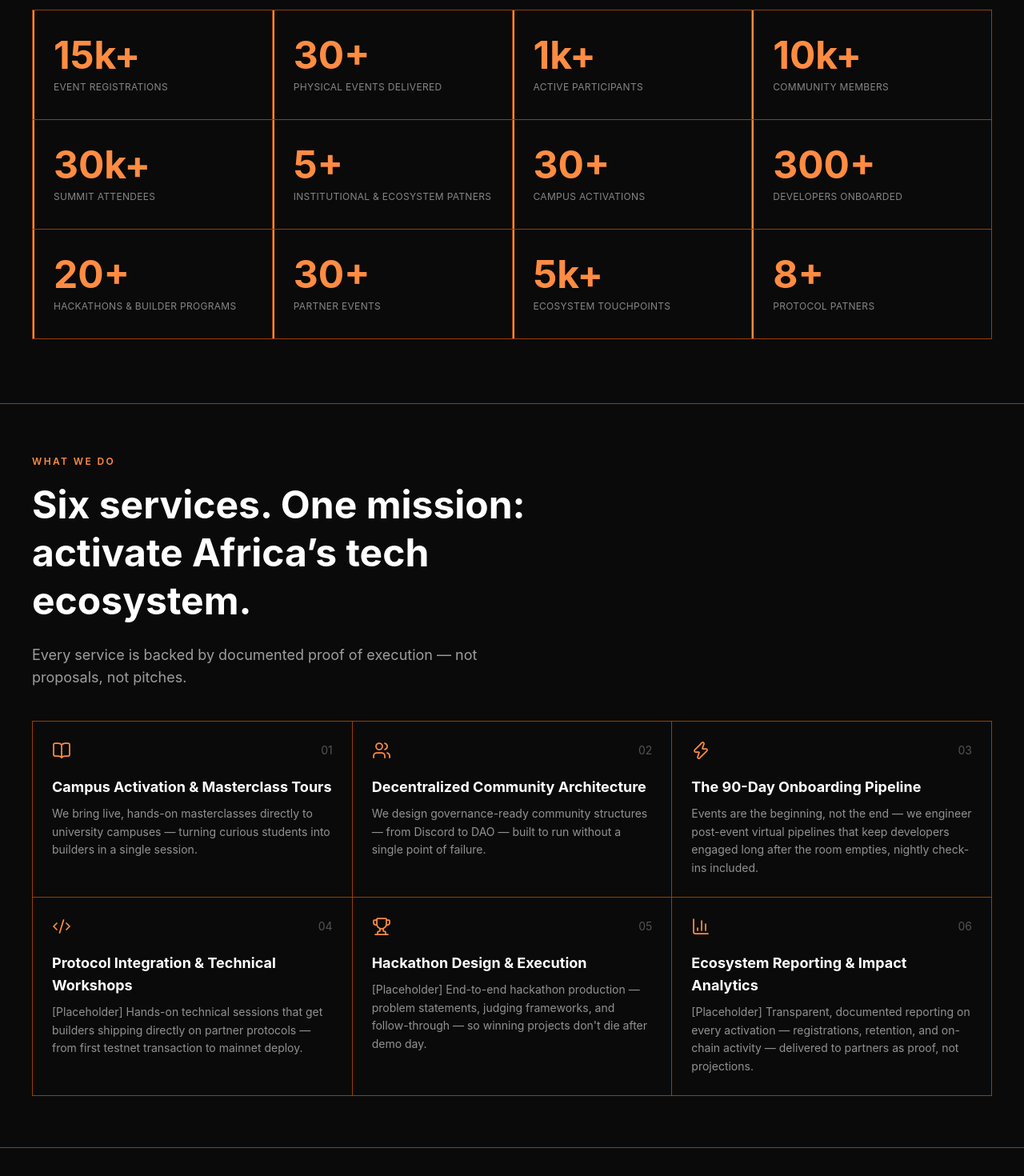
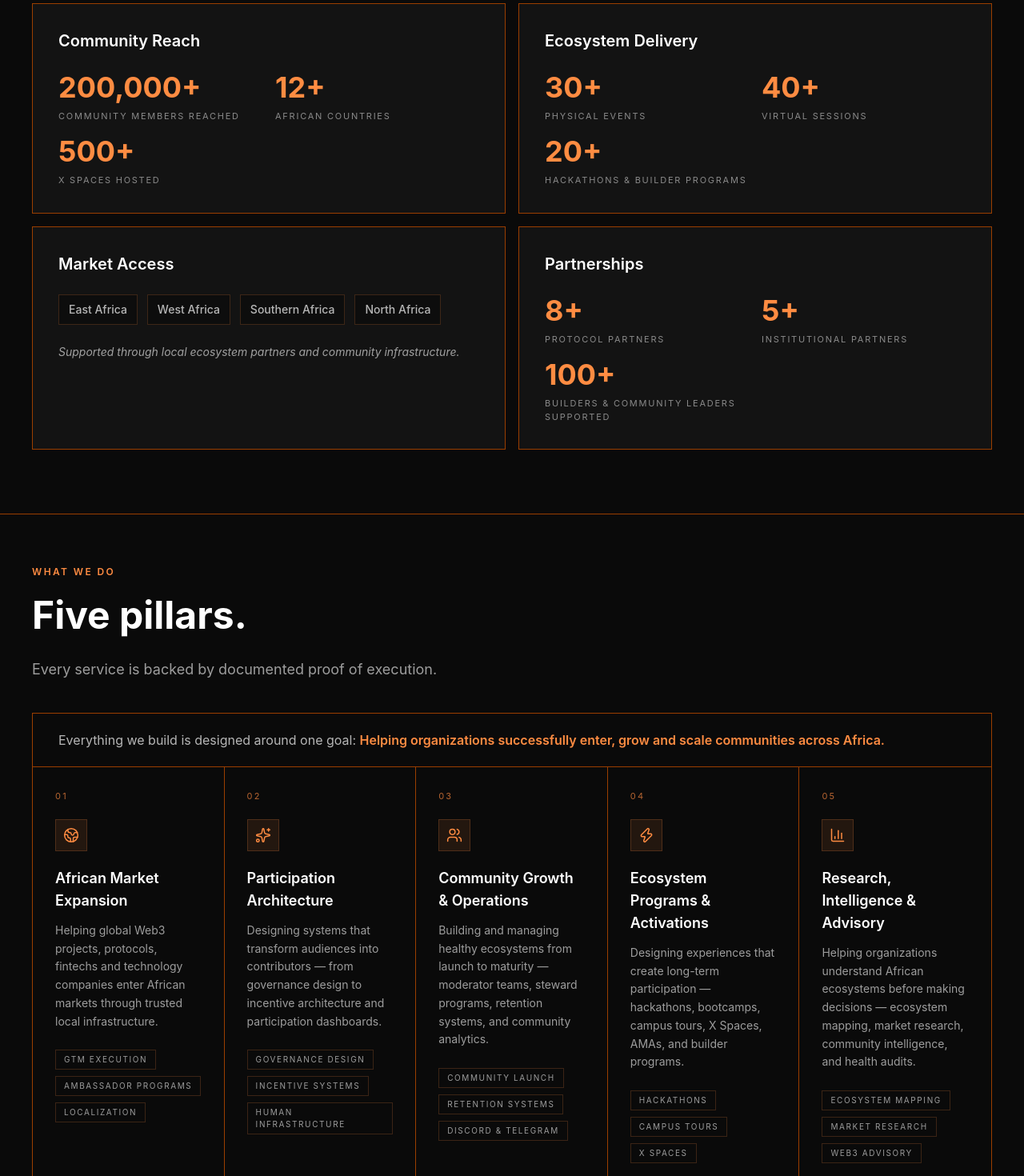
Before and after one commit to wisdomchinecherem/techburst, a Next.js app: page / in a window 1280 px wide. Shown: the part 1160-2630 px from the top of the page at 80% size. Built offline with nearby package versions, Linux system fonts and the light colour scheme.

Commit message:
updated the page's content

```diff
--- a/app/page.tsx
+++ b/app/page.tsx
@@ -9,7 +9,6 @@ import PartnersSection from "./ui/PartnersSection";
 import ServicesSection from "./ui/ServicesSection";
 import StatsSection from "./ui/StatsSection";
 import "./globals.css";
-
 
 export default function Page() {
   return (
@@ -23,6 +22,32 @@ export default function Page() {
       <CaseStudiesSection />
       <PartnersSection />
       <AboutSection />
+      <section className="border-t border-border bg-[#0B0B0B] px-6 py-16 sm:px-10 sm:py-20">
+        <div className="mx-auto max-w-5xl text-center">
+          <blockquote className="font-display text-2xl leading-tight text-white sm:text-3xl md:text-4xl">
+            TechBurst builds the{" "}
+            <span className="text-orange">human infrastructure</span> behind
+            Africa&apos;s fastest-growing technology ecosystems. We help
+            organizations enter African markets, activate contributors,
+            coordinate communities, and transform participation into{" "}
+            <span className="text-orange">measurable outcomes</span>.
+          </blockquote>
+          <div className="mt-8 flex flex-wrap justify-center gap-3">
+            <a
+              href="#top"
+              className="inline-flex items-center rounded-md bg-orange px-5 py-3 text-sm font-semibold text-black transition-colors hover:bg-orange-light"
+            >
+              Partner With Us
+            </a>
+            <a
+              href="#hackathons"
+              className="inline-flex items-center rounded-md border border-orange/70 px-5 py-3 text-sm font-semibold text-orange transition-colors hover:bg-orange/10"
+            >
+              View Case Studies
+            </a>
+          </div>
+        </div>
+      </section>
       <Footer />
     </main>
   );
--- a/app/ui/Footer.tsx
+++ b/app/ui/Footer.tsx
@@ -30,8 +30,8 @@ export default function Footer() {
               </span>
             </div>
             <p className="mt-4 text-sm text-white/50">
-              Africa&rsquo;s ecosystem activation engine — documented proof of
-              execution, not proposals.
+              Africa&rsquo;s ecosystem infrastructure partner — building the
+              systems behind sustainable growth.
             </p>
           </div>
 
@@ -70,7 +70,9 @@ export default function Footer() {
         </div>
 
         <div className="mt-14 flex flex-wrap justify-between gap-4 border-t border-border pt-8 text-xs text-white/35">
-          <span>© 2026 TECHBURST. All rights reserved.</span>
+          <span>
+            © 2026 TechBurst. Africa's Ecosystem Infrastructure Partner.
+          </span>
           <span>Built for builders.</span>
         </div>
       </div>
--- a/app/ui/ServicesSection.tsx
+++ b/app/ui/ServicesSection.tsx
@@ -1,4 +1,54 @@
-import { services } from "../types/services";
+import {
+  BarChart3,
+  BookOpen,
+  Globe2,
+  Sparkles,
+  Users,
+  Zap,
+} from "lucide-react";
+
+const pillars = [
+  {
+    number: "01",
+    title: "African Market Expansion",
+    description:
+      "Helping global Web3 projects, protocols, fintechs and technology companies enter African markets through trusted local infrastructure.",
+    tags: ["GTM Execution", "Ambassador Programs", "Localization"],
+    icon: Globe2,
+  },
+  {
+    number: "02",
+    title: "Participation Architecture",
+    description:
+      "Designing systems that transform audiences into contributors — from governance design to incentive architecture and participation dashboards.",
+    tags: ["Governance Design", "Incentive Systems", "Human Infrastructure"],
+    icon: Sparkles,
+  },
+  {
+    number: "03",
+    title: "Community Growth & Operations",
+    description:
+      "Building and managing healthy ecosystems from launch to maturity — moderator teams, steward programs, retention systems, and community analytics.",
+    tags: ["Community Launch", "Retention Systems", "Discord & Telegram"],
+    icon: Users,
+  },
+  {
+    number: "04",
+    title: "Ecosystem Programs & Activations",
+    description:
+      "Designing experiences that create long-term participation — hackathons, bootcamps, campus tours, X Spaces, AMAs, and builder programs.",
+    tags: ["Hackathons", "Campus Tours", "X Spaces"],
+    icon: Zap,
+  },
+  {
+    number: "05",
+    title: "Research, Intelligence & Advisory",
+    description:
+      "Helping organizations understand African ecosystems before making decisions — ecosystem mapping, market research, community intelligence, and health audits.",
+    tags: ["Ecosystem Mapping", "Market Research", "Web3 Advisory"],
+    icon: BarChart3,
+  },
+];
 
 export default function ServicesSection() {
   return (
@@ -8,36 +58,60 @@ export default function ServicesSection() {
     >
       <div className="mx-auto max-w-7xl">
         <p className="mb-4 text-xs font-semibold uppercase tracking-[0.2em] text-orange">
-          What We Do
+          WHAT WE DO
         </p>
         <h2 className="max-w-3xl font-display text-3xl font-bold leading-tight text-white sm:text-4xl md:text-5xl">
-          Six services. One mission: activate Africa&rsquo;s tech ecosystem.
+          Five pillars.
         </h2>
-        <p className="mt-6 max-w-xl text-base text-white/60 sm:text-lg">
-          Every service is backed by documented proof of execution — not
-          proposals, not pitches.
+        <p className="mt-6 max-w-2xl text-base text-white/60 sm:text-lg">
+          Every service is backed by documented proof of execution.
         </p>
 
-        <div className="mt-10 grid gap-px overflow-hidden border border-border bg-border sm:grid-cols-2 lg:grid-cols-3">
-          {services.map((service) => {
-            const Icon = service.icon;
-            return (
-              <div key={service.number} className="bg-black p-5 sm:p-6">
-                <div className="mb-5 flex items-center justify-between">
-                  <Icon className="h-6 w-6 text-orange" strokeWidth={1.75} />
-                  <span className="font-display text-sm text-white/30">
-                    {service.number}
-                  </span>
+        <div className="mt-10 overflow-hidden border border-border bg-black/70">
+          <div className="border-b border-border px-6 py-5 sm:px-8">
+            <p className="text-sm leading-relaxed text-white/70 sm:text-base">
+              Everything we build is designed around one goal:{" "}
+              <span className="font-semibold text-orange">
+                Helping organizations successfully enter, grow and scale
+                communities across Africa.
+              </span>
+            </p>
+          </div>
+
+          <div className="grid gap-0 lg:grid-cols-5">
+            {pillars.map((pillar) => {
+              const Icon = pillar.icon;
+              return (
+                <div
+                  key={pillar.number}
+                  className="border-b border-border p-6 transition-colors hover:border-orange/50 lg:border-b-0 lg:border-r lg:last:border-r-0 sm:p-7"
+                >
+                  <p className="text-[11px] uppercase tracking-[0.2em] text-orange/70">
+                    {pillar.number}
+                  </p>
+                  <div className="mt-5 flex h-10 w-10 items-center justify-center border border-orange/20 bg-orange/10">
+                    <Icon className="h-5 w-5 text-orange" strokeWidth={1.8} />
+                  </div>
+                  <h3 className="mt-5 font-display text-lg font-semibold text-white">
+                    {pillar.title}
+                  </h3>
+                  <p className="mt-3 text-sm leading-relaxed text-white/60">
+                    {pillar.description}
+                  </p>
+                  <div className="mt-6 flex flex-wrap gap-2">
+                    {pillar.tags.map((tag) => (
+                      <span
+                        key={tag}
+                        className="rounded-none border border-orange/20 bg-black/70 px-2.5 py-1 text-[10px] uppercase tracking-[0.16em] text-white/60"
+                      >
+                        {tag}
+                      </span>
+                    ))}
+                  </div>
                 </div>
-                <h3 className="font-display text-base font-bold text-white sm:text-lg">
-                  {service.title}
-                </h3>
-                <p className="mt-2 text-sm leading-relaxed text-white/55">
-                  {service.description}
-                </p>
-              </div>
-            );
-          })}
+              );
+            })}
+          </div>
         </div>
       </div>
     </section>
--- a/app/ui/StatsSection.tsx
+++ b/app/ui/StatsSection.tsx
@@ -1,40 +1,97 @@
-import { statsRowOne, statsRowTwo } from "../types/stats";
+const impactGroups = [
+  {
+    title: "Community Reach",
+    stats: [
+      { value: "200,000+", label: "Community Members Reached" },
+      { value: "12+", label: "African Countries" },
+      { value: "500+", label: "X Spaces Hosted" },
+    ],
+  },
+  {
+    title: "Ecosystem Delivery",
+    stats: [
+      { value: "30+", label: "Physical Events" },
+      { value: "40+", label: "Virtual Sessions" },
+      { value: "20+", label: "Hackathons & Builder Programs" },
+    ],
+  },
+  {
+    title: "Partnerships",
+    stats: [
+      { value: "8+", label: "Protocol Partners" },
+      { value: "5+", label: "Institutional Partners" },
+      { value: "100+", label: "Builders & Community Leaders Supported" },
+    ],
+  },
+];
+
+const marketAccessTags = [
+  "East Africa",
+  "West Africa",
+  "Southern Africa",
+  "North Africa",
+];
 
 export default function StatsSection() {
-  const allStats = [...statsRowOne, ...statsRowTwo];
-
   return (
-    <section id="stats" className="border-b border-border px-6 py-20 sm:px-10">
+    <section id="impact" className="border-b border-border px-6 py-20 sm:px-10">
       <div className="mx-auto max-w-7xl">
         <p className="mb-4 text-xs font-semibold uppercase tracking-[0.2em] text-orange">
-          Our Impact
+          OUR IMPACT
         </p>
         <h2 className="max-w-2xl font-display text-3xl font-bold text-white sm:text-4xl md:text-5xl">
           Documented outcomes.
         </h2>
-        <p className="mt-6 max-w-2xl text-base leading-relaxed text-white sm:text-lg">
+        <p className="mt-6 max-w-2xl text-base leading-relaxed text-white/70 sm:text-lg">
           Numbers prove capability. Here is what we have built across Africa.
         </p>
 
-        <div className="mt-14 grid grid-cols-2 gap-px overflow-hidden border border-border bg-border sm:grid-cols-4">
-          {allStats.map((stat) => (
+        <div className="mt-12 grid gap-4 lg:grid-cols-2">
+          {impactGroups.map((group, index) => (
             <div
-              key={stat.label}
-              className="border-l-2 border-orange bg-black px-6 py-8"
+              key={group.title}
+              className={`border border-border bg-surface/90 p-6 sm:p-8 ${
+                index === impactGroups.length - 1 ? "lg:col-start-2" : ""
+              }`}
             >
-              <div className="font-display text-4xl font-bold text-orange sm:text-5xl">
-                {stat.value}
-              </div>
-              <div className="mt-2 text-xs uppercase tracking-wide text-white/50">
-                {stat.label}
+              <h3 className="font-display text-xl font-semibold text-white">
+                {group.title}
+              </h3>
+              <div className="mt-6 grid gap-4 sm:grid-cols-2">
+                {group.stats.map((stat) => (
+                  <div key={stat.label}>
+                    <div className="font-display text-3xl font-bold text-orange sm:text-4xl">
+                      {stat.value}
+                    </div>
+                    <div className="mt-2 text-[11px] uppercase tracking-[0.16em] text-white/50">
+                      {stat.label}
+                    </div>
+                  </div>
+                ))}
               </div>
             </div>
           ))}
+
+          <div className="border border-border bg-surface/90 p-6 sm:p-8 lg:col-start-1 lg:row-start-2">
+            <h3 className="font-display text-xl font-semibold text-white">
+              Market Access
+            </h3>
+            <div className="mt-6 flex flex-wrap gap-3">
+              {marketAccessTags.map((tag) => (
+                <span
+                  key={tag}
+                  className="border border-orange/20 bg-black/70 px-3 py-2 text-sm font-medium text-white/70"
+                >
+                  {tag}
+                </span>
+              ))}
+            </div>
+            <p className="mt-6 text-sm italic text-white/60">
+              Supported through local ecosystem partners and community
+              infrastructure.
+            </p>
+          </div>
         </div>
-
-        {/* <p className="mt-4 text-xs text-white/30">
-          * Row 2 metrics use placeholder labels pending final copy.
-        </p> */}
       </div>
     </section>
   );
```
Also changed, not shown: app/ui/HackathonsSection.tsx (+22 -17 lines), app/ui/Hero.tsx (+4 -5 lines), public/webprojects/circle.jfif (added).
